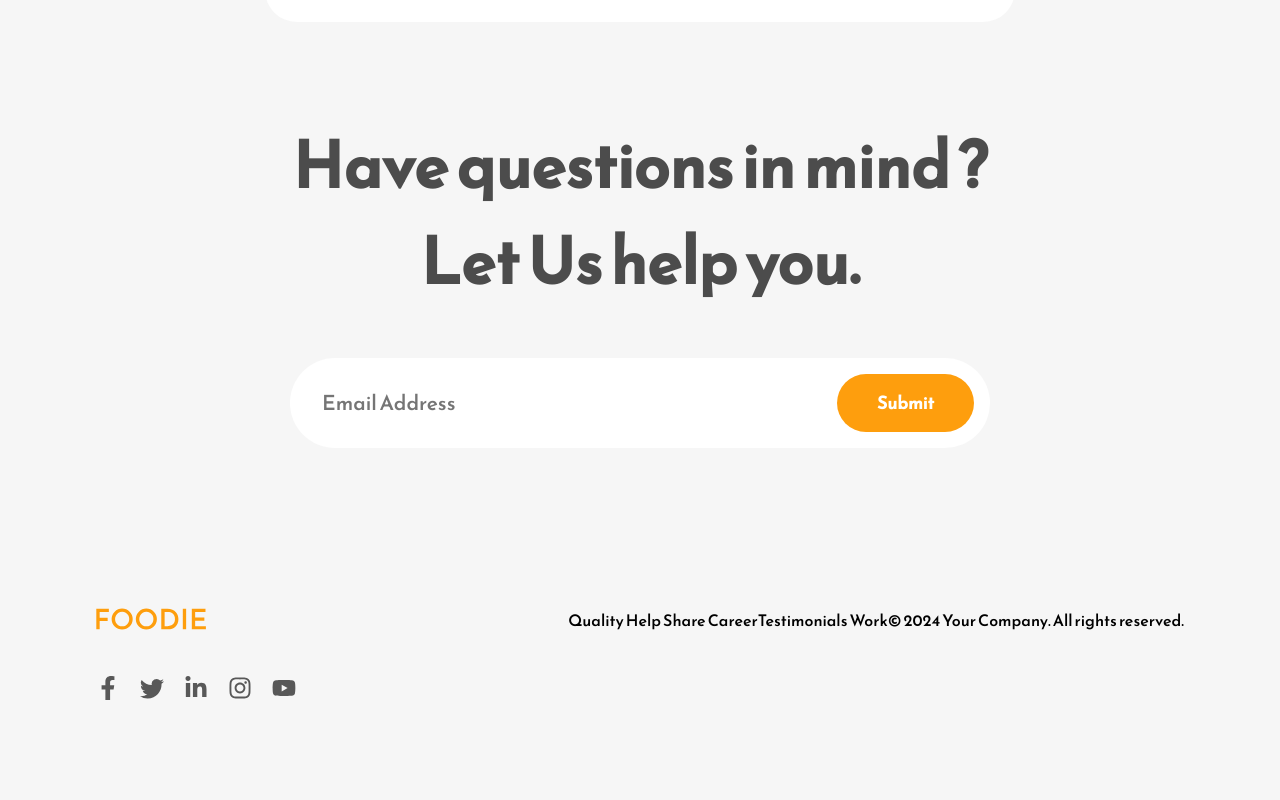
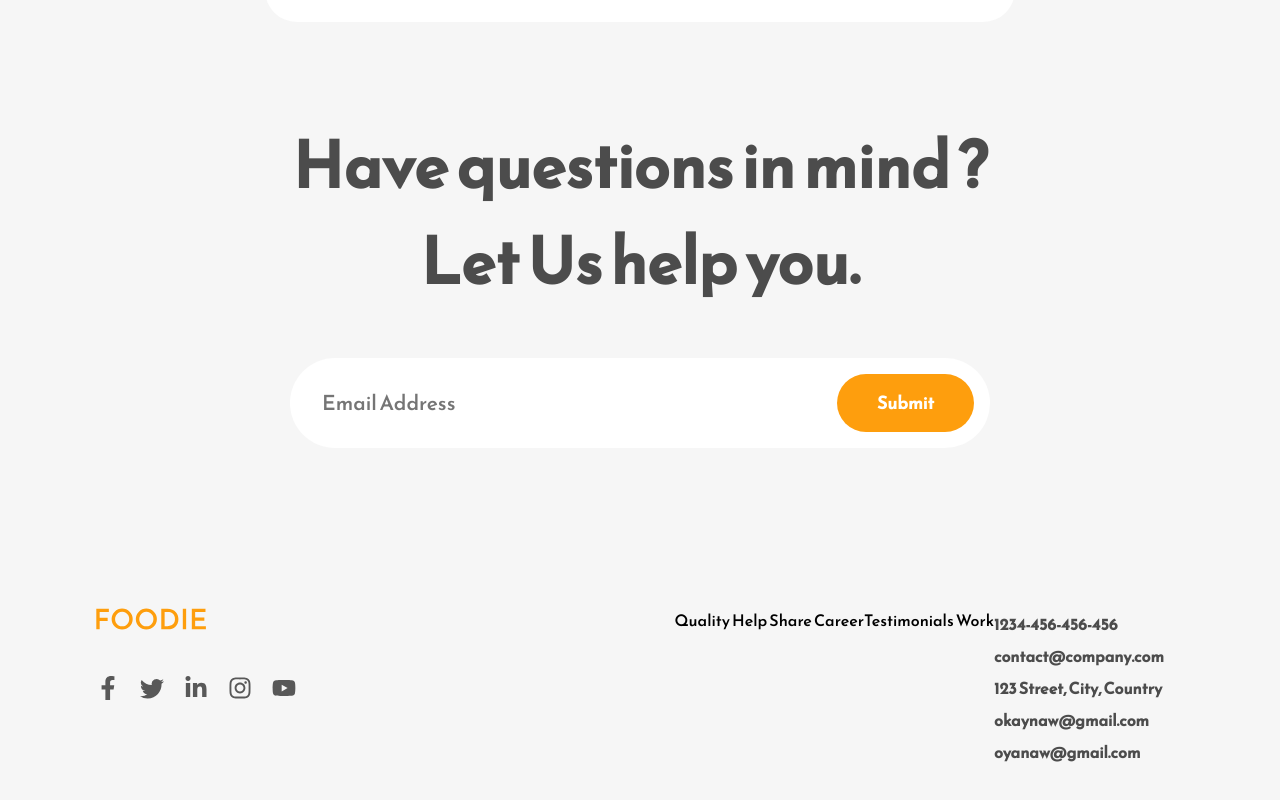
Before and after one commit to Developerfiyin/react-project-1, a React (Vite) app: page / in a window 1280 px wide. Shown: the part 3802-4602 px from the top of the page. Built offline with nearby package versions, Linux system fonts and the light colour scheme.

Commit message:
added a div for emails

```diff
--- a/src/Components/Footer.jsx
+++ b/src/Components/Footer.jsx
@@ -31,10 +31,16 @@ const Footer = () => {
             <span>Career</span>
             <span>Testimonials </span>
             <span> Work</span>
+        </div>
 
+        <div className='footer-section-columns'>
+          <span>1234-456-456-456</span>
+          <span>contact@company.com</span>
+          <span> 123 Street, City, Country </span>
+          <span> okaynaw@gmail.com</span>
+          <span>oyanaw@gmail.com</span>
+        </div>
 
-        </div>
-        <p className='footer-copyright-text'> &copy; 2024 Your Company. All rights reserved. </p>
     </div>
 </div>
 
```
